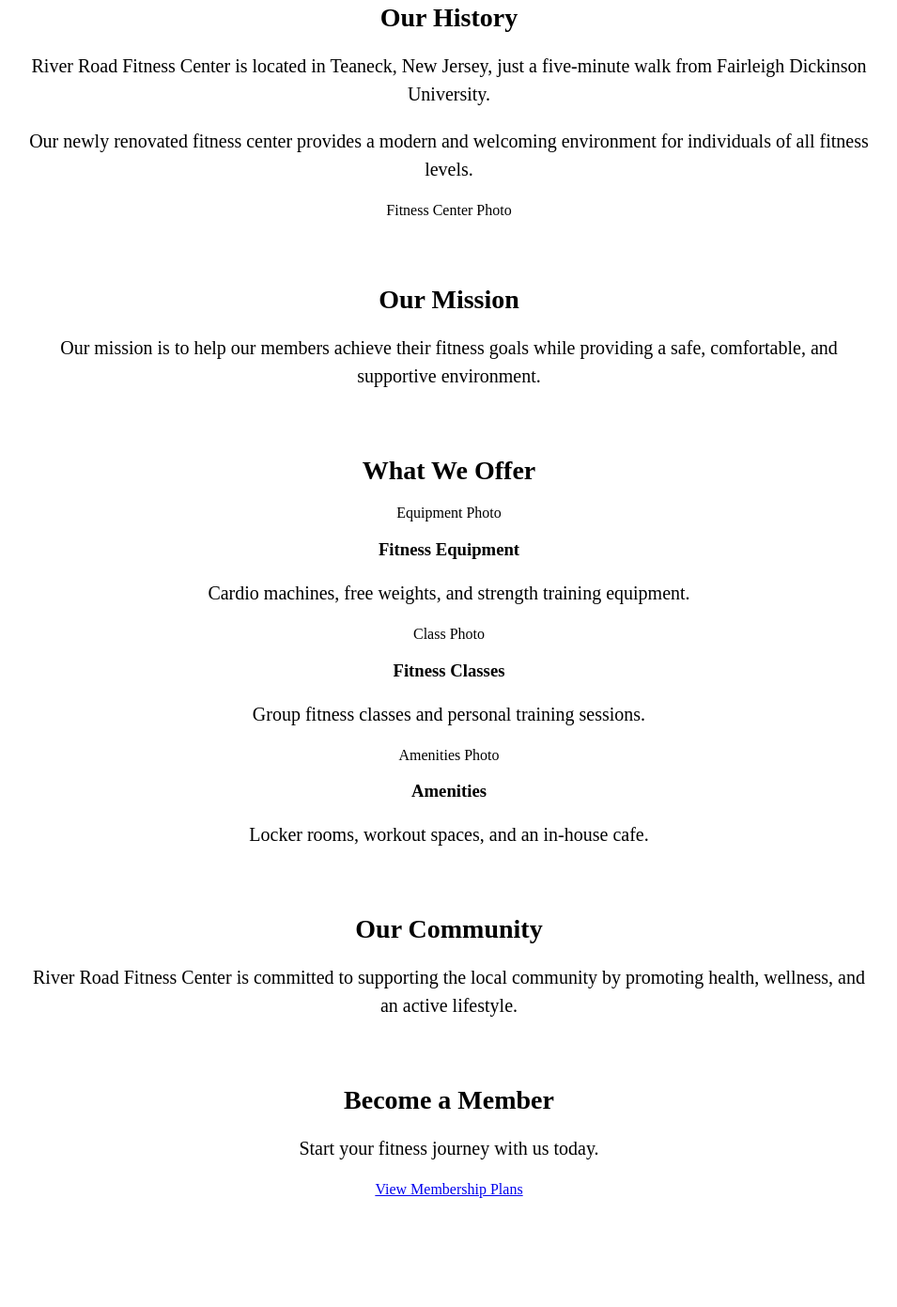
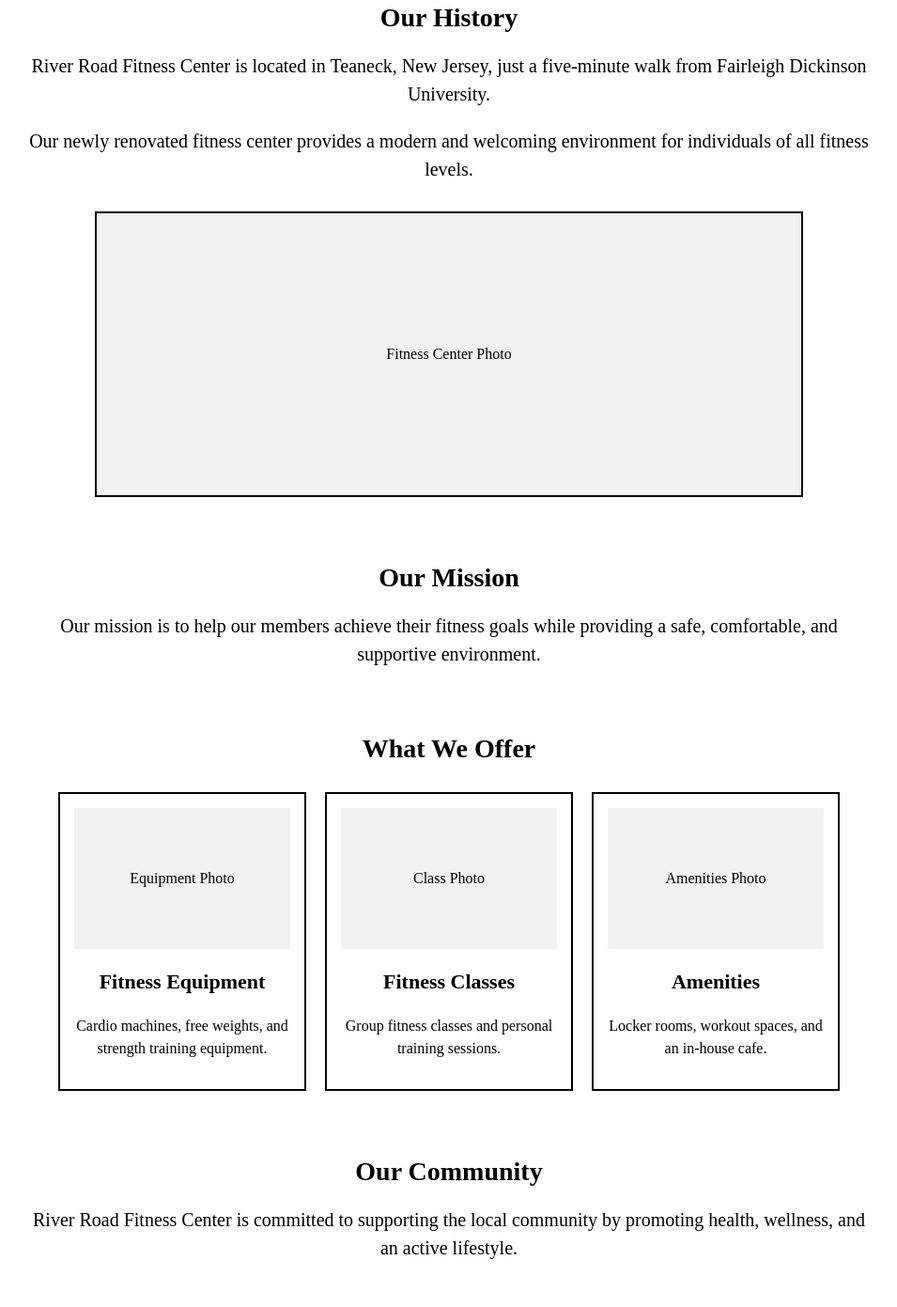
Before and after one commit to jpmtb/River-Road-Fitness, a plain HTML site: page about.html in a window 1280 px wide. Shown: the part 229-1620 px from the top of the page at 94% size, without its empty margins (162-1117 px from the left). Drawn offline with Linux system fonts and the light colour scheme.

Commit message:
Add styles for About Us page
Added styles for the About Us page, including image and facility sections.

```diff
--- a/style.css
+++ b/style.css
@@ -169,3 +169,62 @@ h2 {
     margin: 10px;
     border: 1px solid black;
 }
+
+
+/* About Us Page */
+
+.about-image {
+    width: 100%;
+    max-width: 750px;
+    height: 300px;
+    background-color: #f2f2f2;
+    border: 2px solid black;
+    margin: 30px auto;
+    display: flex;
+    justify-content: center;
+    align-items: center;
+}
+
+.about-facilities {
+    display: flex;
+    justify-content: center;
+    flex-wrap: wrap;
+    gap: 20px;
+    margin: 30px 0;
+}
+
+.facility {
+    border: 2px solid black;
+    width: 230px;
+    padding: 15px;
+    text-align: center;
+}
+
+.facility-image {
+    width: 100%;
+    height: 150px;
+    background-color: #f2f2f2;
+    display: flex;
+    justify-content: center;
+    align-items: center;
+}
+
+.facility h3 {
+    font-size: 22px;
+}
+
+.facility p {
+    font-size: 16px;
+}
+
+.join-button {
+    display: inline-block;
+    background-color: black;
+    color: white;
+    padding: 15px 25px;
+    text-decoration: none;
+}
+
+.join-button:hover {
+    background-color: gray;
+}
```
